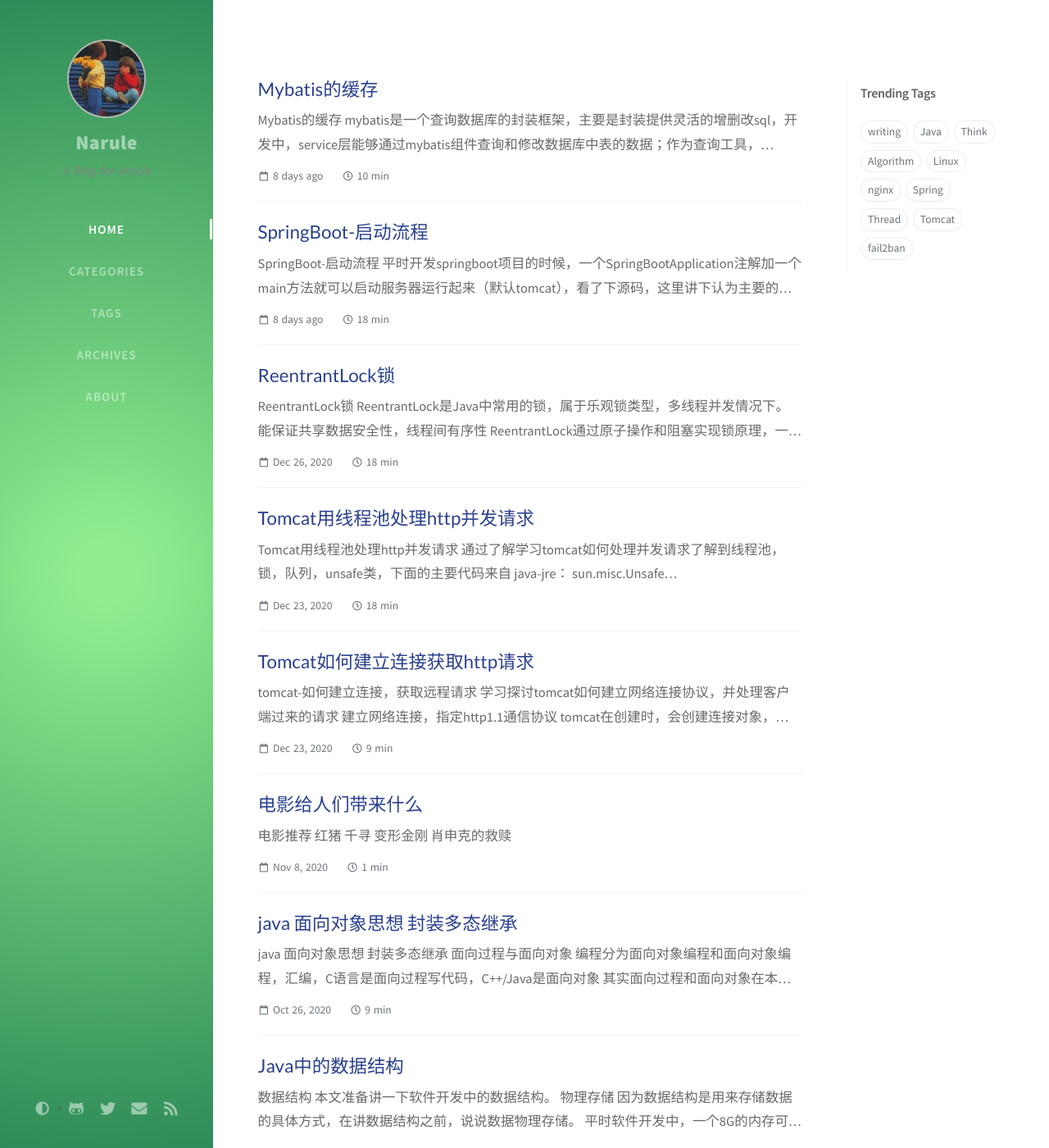
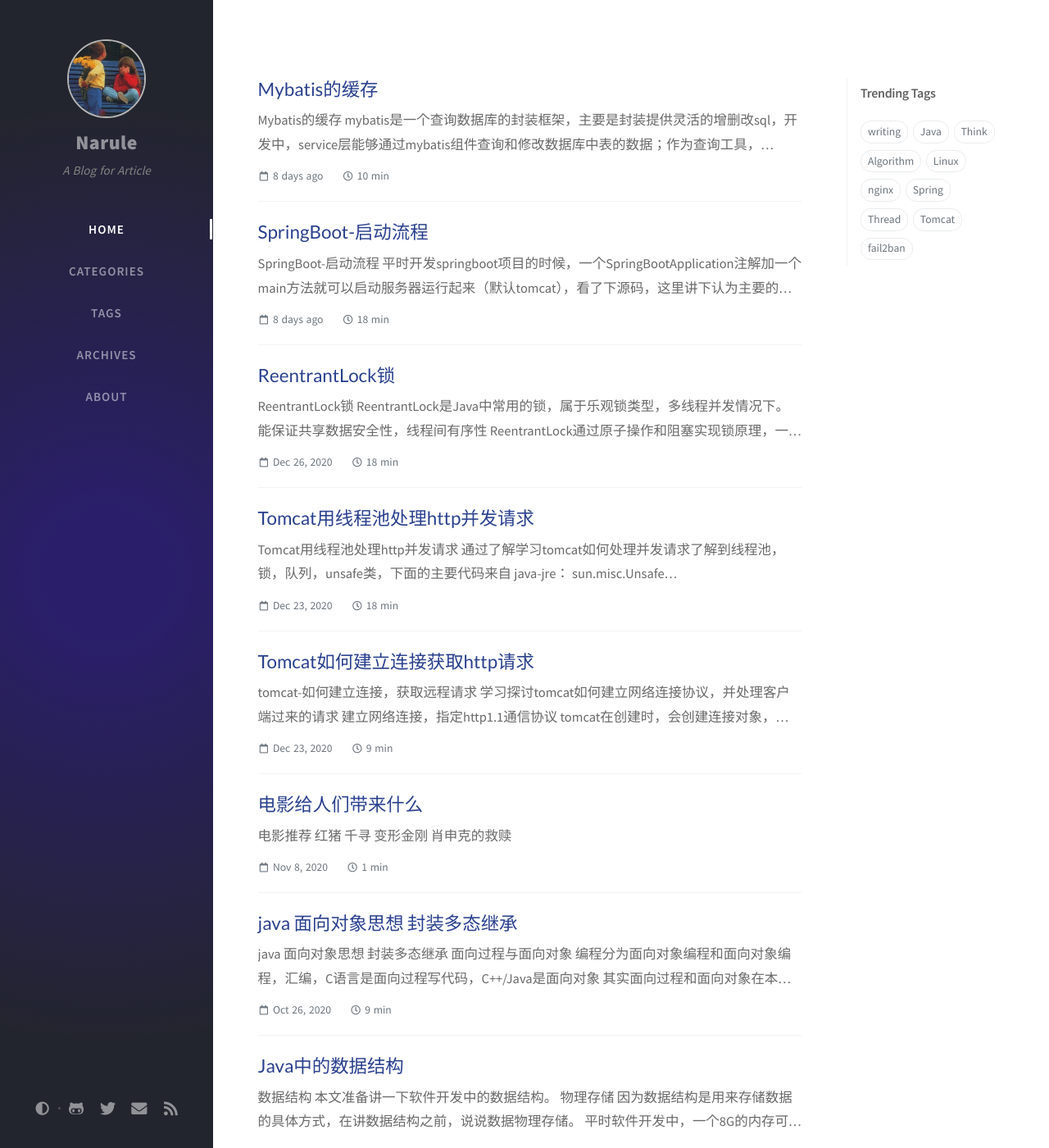
Before and after one commit to narule/narule.github.io, a Jekyll site: the page built from index.html, in a window 1280 px wide and 1400 px high. Shown: the whole window at 82% size. Built offline with Jekyll 4.4.1, drawn with Linux system fonts in a browser that asks for light colours; nearby versions of some CDN libraries; the list of posts is cut into pages by our own code; comment, search, counter and statistics services are not loaded.

Commit message:
Update light-typography.scss

```diff
--- a/assets/css/_colors/light-typography.scss
+++ b/assets/css/_colors/light-typography.scss
@@ -35,8 +35,12 @@
     rgba(42, 30, 107, 1) 0%,
     rgba(35, 37, 46, 1) 100%);
     */
+    rgba(42, 30, 107, 1) 10%,
+    rgba(35, 37, 46, 1) 80%);
+    /*
     rgba(144, 238, 144, 1) 5%,
     rgba(46, 139, 87, 1) 100%);
+    */
   --nav-cursor-color: #fcfcfc;
 
   /* Topbar */
```
